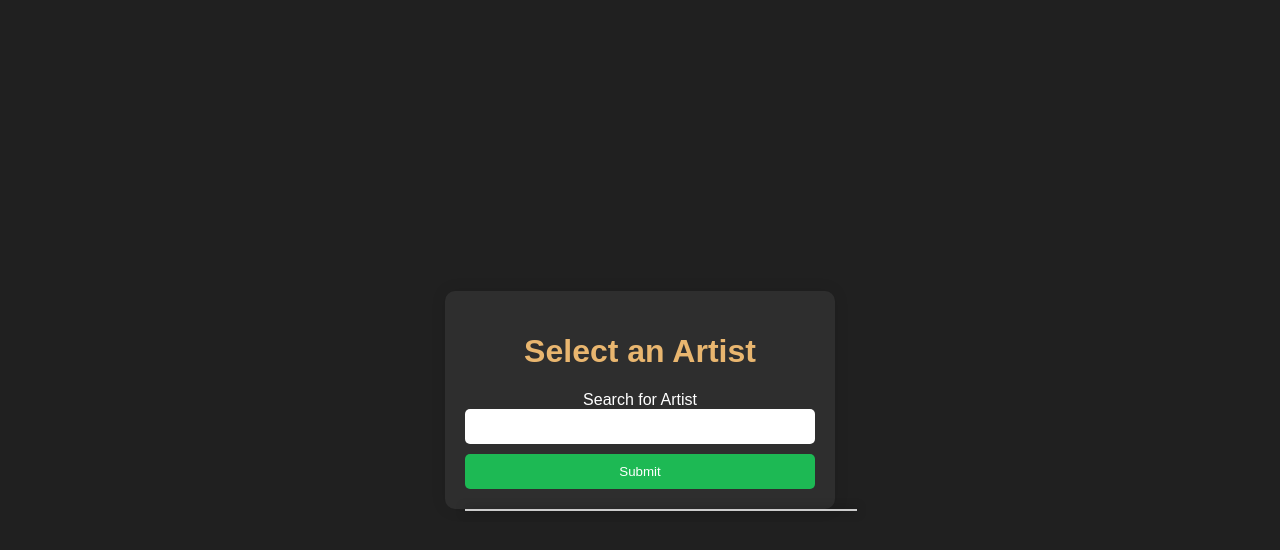
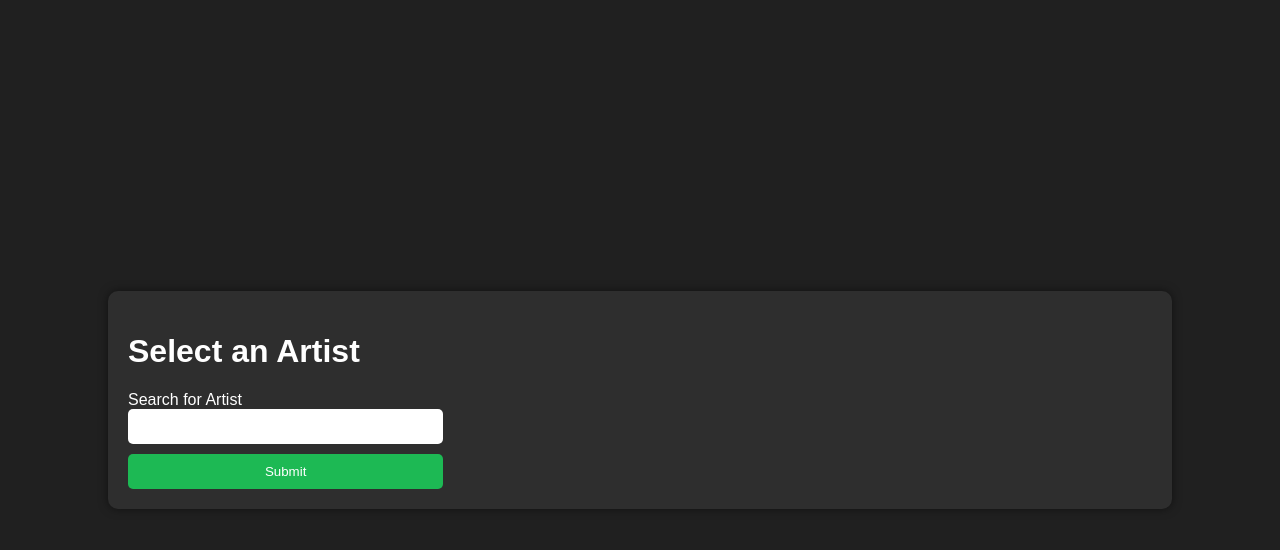
Before and after one commit to scpia/GTS, a Flask app: page /artist in a window 1280 px wide. Shown: the top 550 px of the page. Run offline with Flask 3, Linux system fonts and the light colour scheme.

Commit message:
Fixed Spotify CSS

```diff
--- a/quiz_env/music_quiz/app.py
+++ b/quiz_env/music_quiz/app.py
@@ -21,35 +21,7 @@
 def menü():
     return render_template('menü.html')
 
-@app.route('/quiz-fragen')
-def quiz_fragen():
-    # Lese die Filterparameter aus der Query-String
-    category_id = request.args.get('category')
-    difficulty = request.args.get('difficulty')
-    question_type = request.args.get('type')
-    print(question_type)
-    # Erstelle die URL für die API-Abfrage
-    url = "https://opentdb.com/api.php"
-    params = {
-        'amount': 10,  # Anzahl der Fragen (Beispielwert, kann angepasst werden)
-        'category': category_id,
-        'difficulty': difficulty,
-        'type': question_type
-    }
 
-    # Entferne None-Werte aus den Parametern
-    params = {key: value for key, value in params.items() if value is not None}
-
-    try:
-        # Hole die Fragen von der API
-        response = requests.get(url, params=params)
-        response.raise_for_status()  # Stelle sicher, dass die Anfrage erfolgreich war
-        questions = response.json()['results']
-        print(questions)
-    except Exception as e:
-        logging.error(f"Fehler beim Abrufen der Fragen: {e}")
-        questions = []
-    # Render die Template-Datei mit den Fragen
 @app.route('/quiz-fragen')
 def quiz_fragen():
     # Lese die Filterparameter aus der Query-String
--- a/quiz_env/music_quiz/static/spotify-style.css
+++ b/quiz_env/music_quiz/static/spotify-style.css
@@ -11,20 +11,26 @@
   height: 100vh;
 }
 
-h1 {
-  color: #e9b66f;
-}
-
-/* Container styling */
-.container {
-  background-color: white;
+.main-container {
+  display: flex;
+  flex-direction: row;
+  justify-content: space-between;
+  width: 80%;
+  max-width: 1200px;
   padding: 20px;
   box-shadow: 0 0 10px rgba(0, 0, 0, 0.5);
   background-color: #2e2e2e;
   border-radius: 10px;
-  box-shadow: 0 0 15px rgba(0, 0, 0, 0.1);
-  text-align: center;
-  width: 350px;
+  position: relative; /* Allows positioning relative to the main container */
+}
+
+.scoreboard-container {
+  width: 25%;
+  margin-right: 20px;
+}
+
+.quiz-container {
+  width: 70%;
   position: relative;
 }
 
@@ -84,12 +90,11 @@
 
 /* Suggestion Box Styling */
 #suggestions {
-  border: 1px solid #ccc;
-  max-height: 150px;
-  overflow-y: auto;
-  background-color: white;
-  width: auto; /* Auto width based on content */
-  min-width: 100%; /* Minimum width to match the input field */
+  margin-top: 2px; /* Small margin to create space below the input box */
+  background-color: #383838;
+  color: #FFFFFF;
+  border-radius: 5px;
+  overflow: hidden;
   position: absolute;
   top: 100%; /* Positions it directly below the input box */
   width: 100%; /* Ensures it matches the width of the input box */
```
Also changed, not shown: other parts of quiz_env/music_quiz/static/spotify-style.css (+19 -38 lines).
